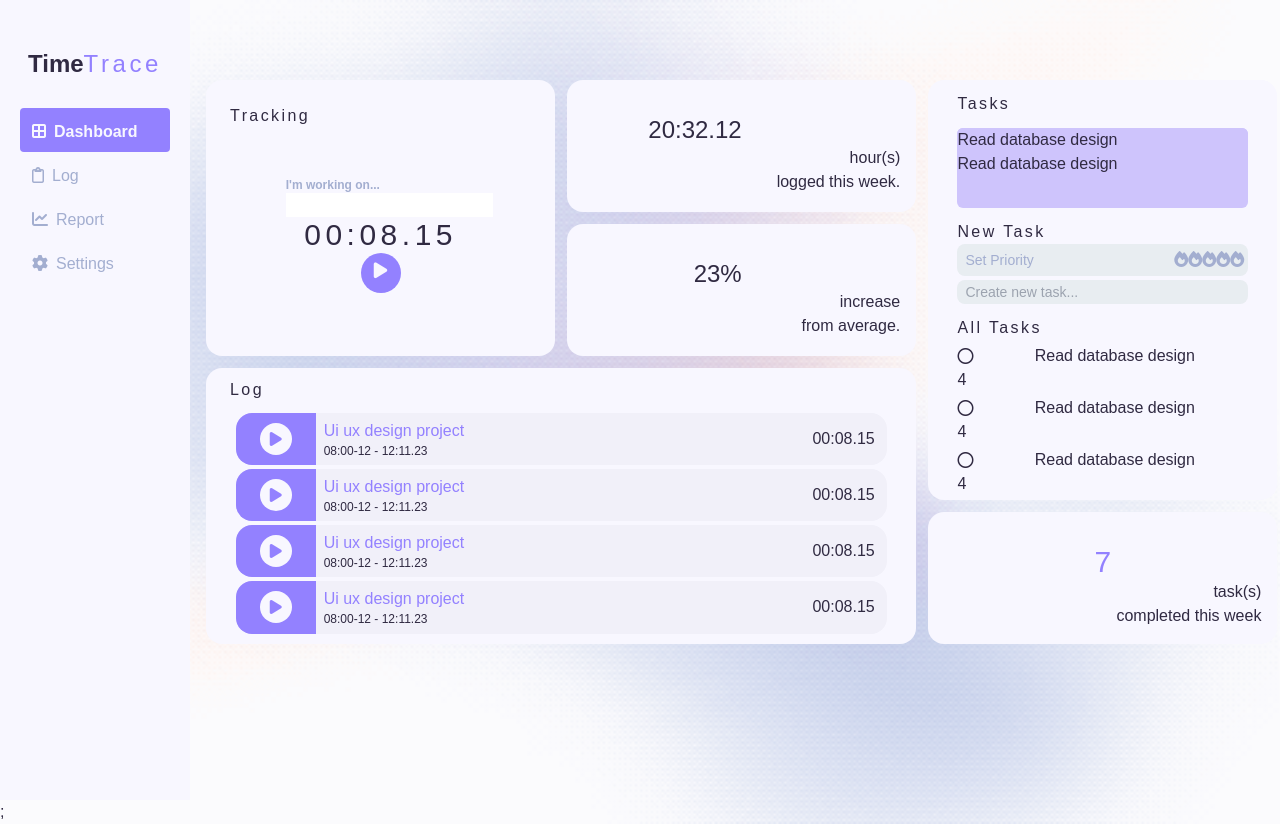
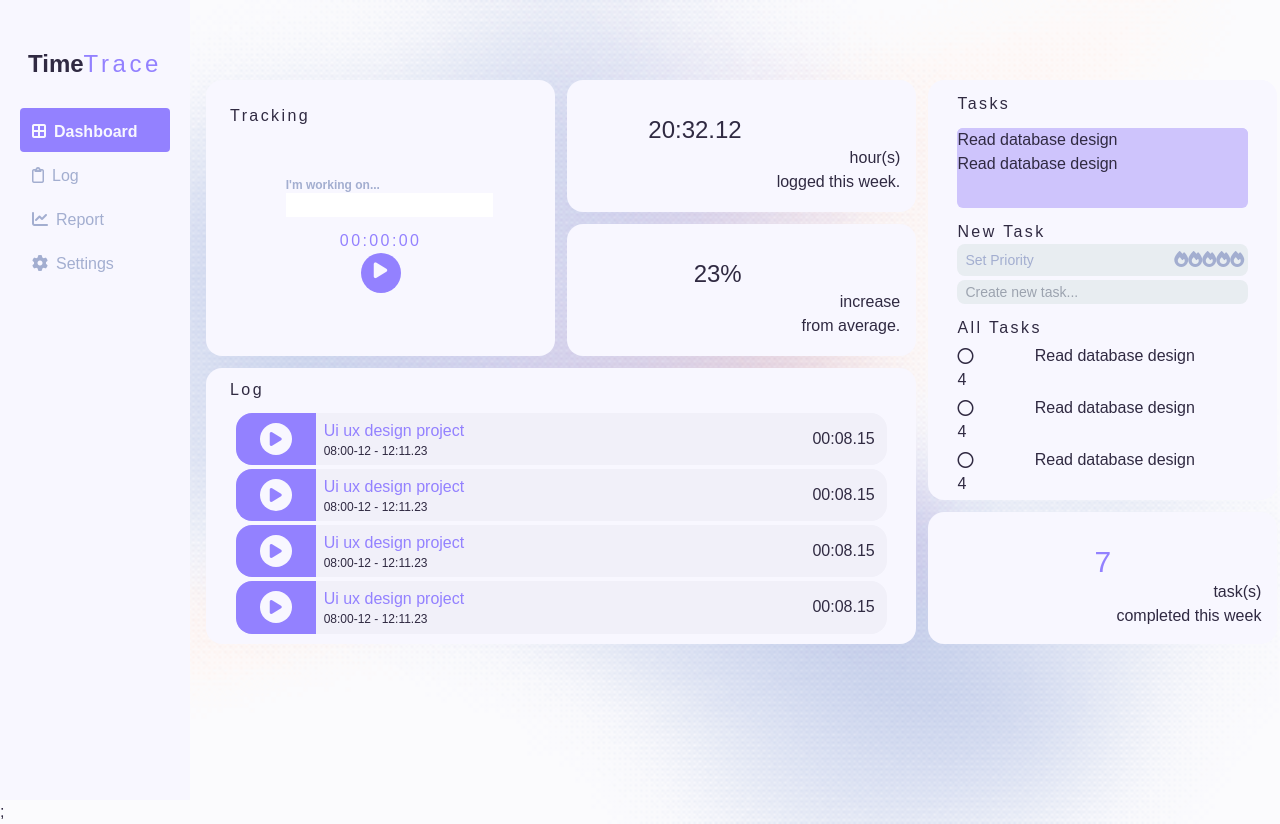
Before and after one commit to caugsorn/timetraceClient, a React (Create React App) app: page /home in a window 1280 px wide. Built offline with nearby package versions, Linux system fonts and the light colour scheme.

Commit message:
Add logic for stopwatch

```diff
--- a/src/components/dashboard/cards/Tracker.jsx
+++ b/src/components/dashboard/cards/Tracker.jsx
@@ -10,15 +10,25 @@ export default function Tracker() {
   const [category, setCategory] = useState("");
   const [day, setDay] = useState('')
   const [button, setButton] = useState(true)
+  const [time, setTime] = useState(0)
+  const [stopwatchRunning, setStopwatchRunning] = useState(false)
 
 
   const handleClick = () => {
     setButton(!button)
+    setStopwatchRunning(!stopwatchRunning)
   }
 
-  // useEffect(() => {
-  //   setButton(true)
-  // },[])
+  useEffect((  ) => {
+let interval;
+if (stopwatchRunning) {
+  interval = setInterval(() => {setTime(prev => prev+1)}, 1000);
+} else if (!stopwatchRunning) {
+  clearInterval(interval);
+  setTime(0)
+}
+return () => clearInterval(interval)
+  }, [stopwatchRunning])
 
   useEffect(() => { const dt= DateTime.now()
     if (!button) {
@@ -35,11 +45,11 @@ export default function Tracker() {
       if(startTime&&endTime){
       //  endTime.isLuxonDateTime && console.log(endTime.toISO())
       createLog({timeStart: startTime, timeEnd: endTime, category, day})
+
     }
     }
 
   }, [button])
-
 
 
   return (
@@ -48,14 +58,18 @@ export default function Tracker() {
       <h3 className="p-6 ">Tracking</h3>
       <div className="flex flex-col items-center justify-center h-3/5">
         <form className="flex flex-col items-center">
-          <div className="w-11/12">
+          <div className="w-11/12 mb-3">
             <h4 className="text-silver text-xs  text-center tracking-widest font-semibold w-max">I'm working on...</h4>
           <input className="h-3/5 " onChange={(e) => {setCategory(e.target.value)}}  />
             {/* <label>
             I'm working on.....
             </label> */}
             </div>
-          <h2 className="text-3xl tracking-decentlyWide">00:08.15</h2>
+            <div className="stopwatch">
+          <span>{("0" + Math.floor((time / (60 * 60)))).slice(-2)}:</span>
+          <span>{("0" + Math.floor((time / 60) % 60)).slice(-2)}:</span>
+          <span>{("0" + Math.floor((time % 60))).slice(-2)}</span>
+            </div>
         </form>
         <button onClick={()=> handleClick()}>
     <i className={`${button ? "fa-solid fa-play playButton" : "fa-solid fa-stop playButton"}`} />
@@ -64,12 +78,3 @@ export default function Tracker() {
     </>
   );
 }
-
-
-          {/* // onClick1 = timeStart && new dateObject && set Icon to 'end'
-// onClick2 = timeEnd && set Icon to 'start'
-
-
-{/* // createLog({timeStart, timeEnd, category}) */}
-
-{/* // category???? ตอนเริ่มอาจจะยังไม่ได้ใส่ อาจจะใส่หลังกดเล่นได้ ควรส่งค่าไปเมื่ออัดเสร็จ */}
--- a/src/contexts/LogContext.jsx
+++ b/src/contexts/LogContext.jsx
@@ -10,7 +10,7 @@ function LogContextProvider({children}) {
 
     const createLog = ({timeStart, timeEnd, category, day}) => {
         if (timeStart.isLuxonDateTime && timeEnd.isLuxonDateTime) {
-        const timeSpan = timeStart.diff(timeEnd, 'seconds').toObject()
+        const timeSpan = timeStart.diff(timeEnd, 'milliseconds').toObject()
         const value = {
             timeStart,
             timeEnd,
@@ -18,6 +18,9 @@ function LogContextProvider({children}) {
             timeSpan: timeSpan.seconds,
             day
         }
+        // console.log(category)
+        // console.log(timeEnd.toISO())
+        // console.log(timeStart.toISO())
         // console.log(timeSpan)
         // createNewLog(value)
         }
--- a/src/index.css
+++ b/src/index.css
@@ -53,6 +53,10 @@ span {
 .buttonSecondary {
   @apply rounded-md text-purple border-[1.5px] border-purple  hover:ring-1;
 }
+
+.stopWatch span {
+  @apply text-purple tracking-decentlyWide font-medium text-3xl;
+}
 @tailwind base;
 @tailwind components;
 @tailwind utilities;
```
